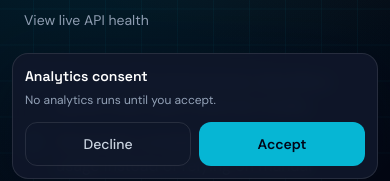
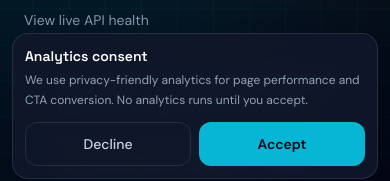
Before and after one commit to nazifsohtaoglu/neutralai-website, a Next.js app: page / in a window 390 px wide. Shown: the part 653-834 px from the top of the page. Built offline with nearby package versions, Linux system fonts and the light colour scheme; no server answers.

Commit message:
fix: clarify mobile analytics consent purpose

```diff
--- a/app/components/AnalyticsProvider.tsx
+++ b/app/components/AnalyticsProvider.tsx
@@ -92,7 +92,9 @@ export default function AnalyticsProvider() {
         <div className="fixed inset-x-3 bottom-3 z-[70] mx-auto max-w-3xl rounded-2xl border border-white/10 bg-background-secondary/95 p-3 shadow-[0_24px_80px_rgba(2,8,23,0.55)] backdrop-blur sm:inset-x-4 sm:bottom-4 sm:p-4 md:p-5">
           <div className="sm:hidden">
             <p className="font-heading text-sm font-semibold text-white">Analytics consent</p>
-            <p className="mt-1 text-xs leading-5 text-slate-400">No analytics runs until you accept.</p>
+            <p className="mt-1 text-xs leading-5 text-slate-400">
+              We use privacy-friendly analytics for page performance and CTA conversion. No analytics runs until you accept.
+            </p>
             <div className="mt-3 grid grid-cols-2 gap-2">
               <button
                 type="button"
```
